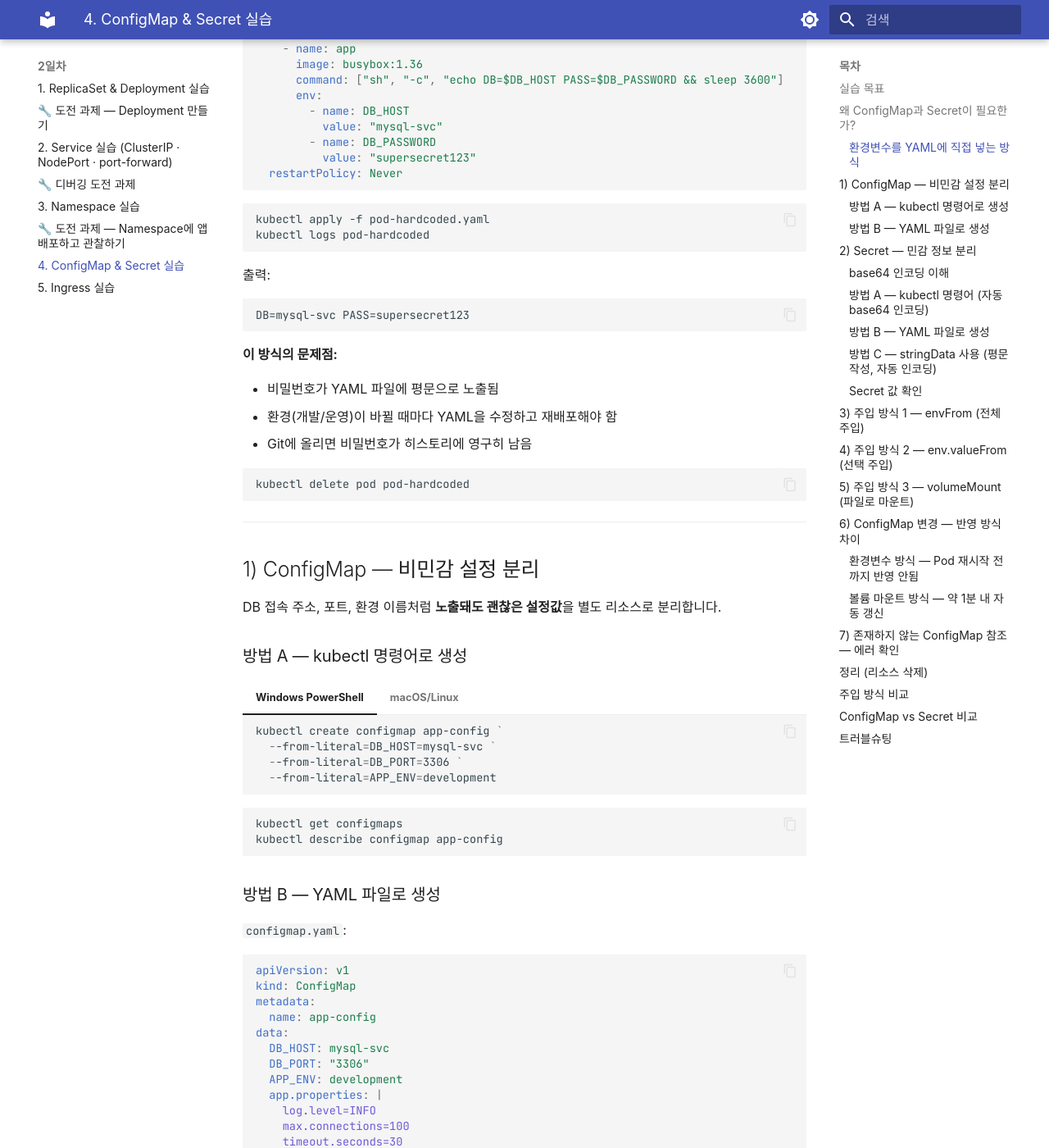
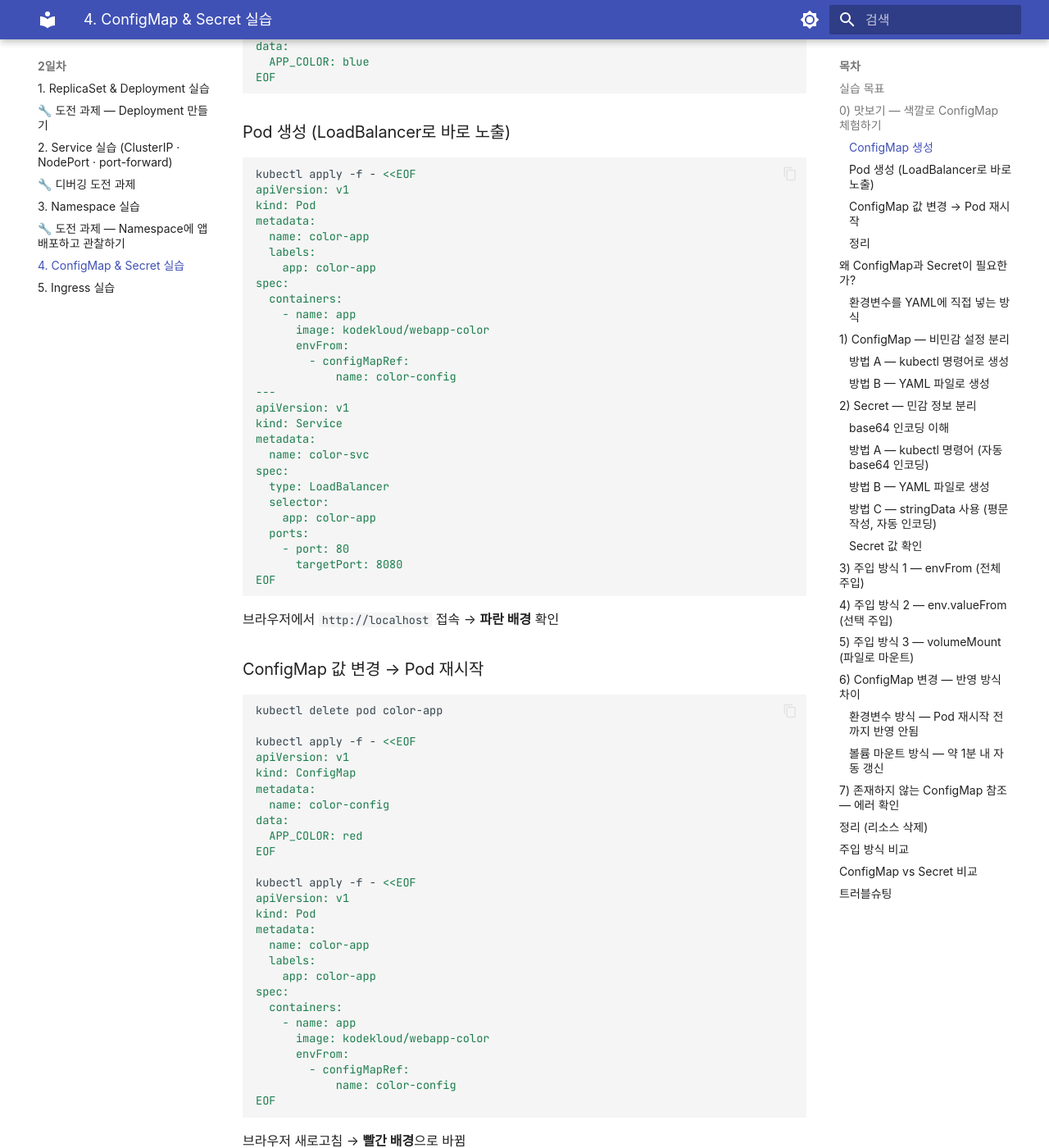
Before and after one commit to skilleat-labs/k8s-for-4days, an MkDocs documentation site: the page built from docs/day2/2-3-configmap-secret.md, in a window 1280 px wide and 1400 px high, scrolled down 718 px. Shown: the whole window at 82% size. Built offline with MkDocs 1.6.1 and Material for MkDocs 9.7.7, drawn with Linux system fonts in a browser that asks for light colours; some web fonts are replaced; some of the changed text lies outside the part shown.

Commit message:
Add color-app quickstart section to ConfigMap lab
Co-Authored-By: Claude Sonnet 4.6 <noreply@anthropic.com>

````diff
--- a/docs/day2/2-3-configmap-secret.md
+++ b/docs/day2/2-3-configmap-secret.md
@@ -7,6 +7,104 @@
 - Secret으로 민감 정보를 안전하게 주입한다.
 - `envFrom`, `env.valueFrom`, 볼륨 마운트 3가지 주입 방식을 모두 실습한다.
 - ConfigMap 변경이 실행 중인 Pod에 어떻게 반영되는지 확인한다.
+
+---
+
+## 0) 맛보기 — 색깔로 ConfigMap 체험하기
+
+ConfigMap이 뭔지 설명보다 먼저 **눈으로** 확인합니다.
+
+### ConfigMap 생성
+
+```bash
+kubectl apply -f - <<EOF
+apiVersion: v1
+kind: ConfigMap
+metadata:
+  name: color-config
+data:
+  APP_COLOR: blue
+EOF
+```
+
+### Pod 생성 (LoadBalancer로 바로 노출)
+
+```bash
+kubectl apply -f - <<EOF
+apiVersion: v1
+kind: Pod
+metadata:
+  name: color-app
+  labels:
+    app: color-app
+spec:
+  containers:
+    - name: app
+      image: kodekloud/webapp-color
+      envFrom:
+        - configMapRef:
+            name: color-config
+---
+apiVersion: v1
+kind: Service
+metadata:
+  name: color-svc
+spec:
+  type: LoadBalancer
+  selector:
+    app: color-app
+  ports:
+    - port: 80
+      targetPort: 8080
+EOF
+```
+
+브라우저에서 `http://localhost` 접속 → **파란 배경** 확인
+
+### ConfigMap 값 변경 → Pod 재시작
+
+```bash
+kubectl delete pod color-app
+
+kubectl apply -f - <<EOF
+apiVersion: v1
+kind: ConfigMap
+metadata:
+  name: color-config
+data:
+  APP_COLOR: red
+EOF
+
+kubectl apply -f - <<EOF
+apiVersion: v1
+kind: Pod
+metadata:
+  name: color-app
+  labels:
+    app: color-app
+spec:
+  containers:
+    - name: app
+      image: kodekloud/webapp-color
+      envFrom:
+        - configMapRef:
+            name: color-config
+EOF
+```
+
+브라우저 새로고침 → **빨간 배경**으로 바뀜
+
+!!! tip "포인트"
+    코드(이미지)는 그대로인데 ConfigMap 값만 바꿔서 앱 동작이 달라졌습니다.
+    이것이 ConfigMap의 핵심입니다.
+
+### 정리
+
+```bash
+kubectl delete pod color-app
+kubectl delete svc color-svc
+kubectl delete configmap color-config
+```
 
 ---
 
````
